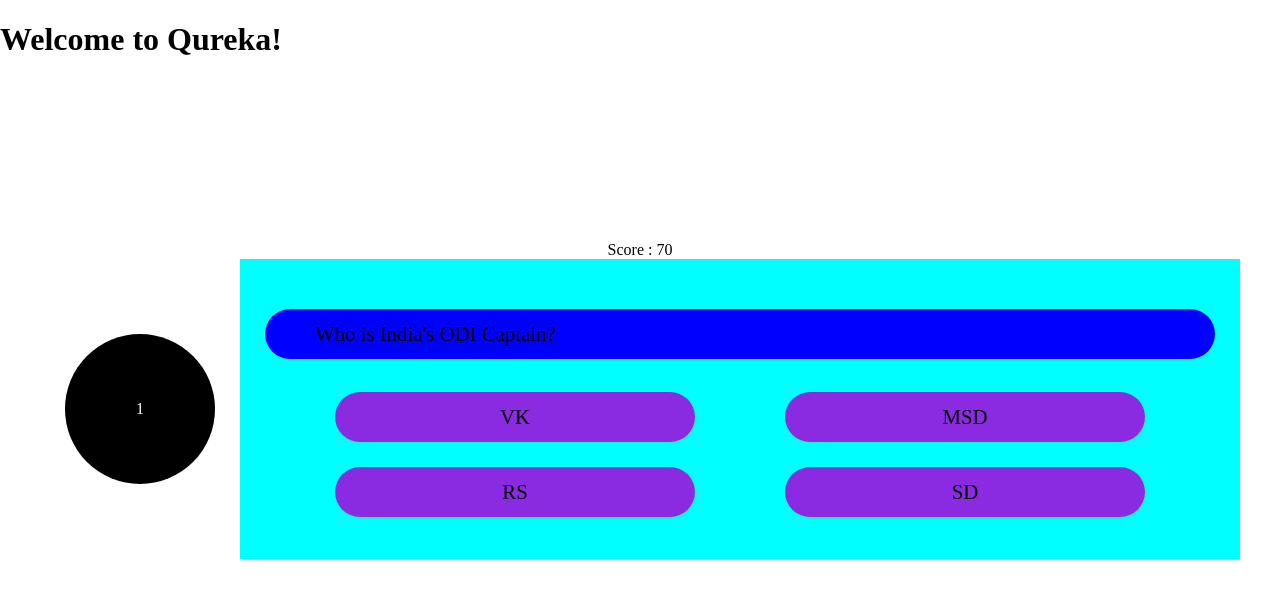
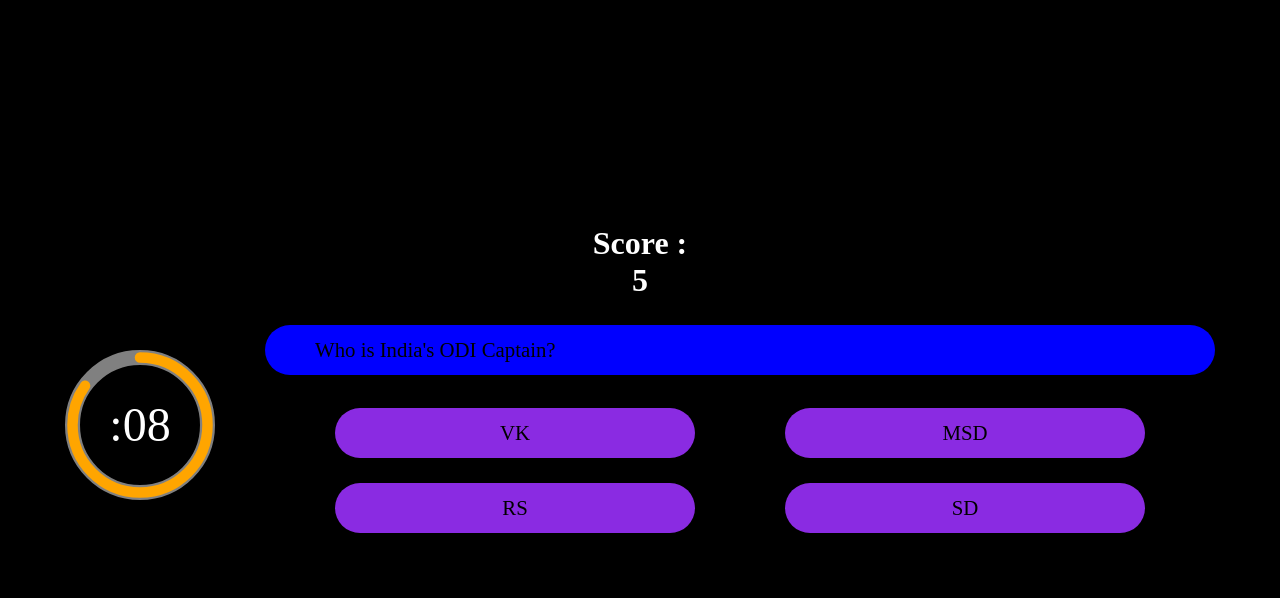
Before and after one commit to bangarusaivivek/Quizek, a plain HTML site: page index.html in a window 1280 px wide. Both pictures are taken after a click on the element "NaMo". Drawn offline with Linux system fonts and the light colour scheme.

Commit message:
added timer

```diff
--- /dev/null
+++ b/animated-timer.css
@@ -0,0 +1,65 @@
+/* set the containers height and width */
+.base-timer{
+    position:relative;
+    height:150px;
+    width:150px;
+}
+
+/* Removes SVG styling that would hide the time label */
+.base-timer__circle{
+    fill: none;
+    stroke: none;
+}
+
+/* The SVG path that displays the timers progress */
+.base-timer__path-elapsed{
+    stroke-width: 10px;
+    stroke: grey;
+}
+
+.base-timer__label{
+    position: absolute;
+    width: 150px;
+    height: 150px;
+
+    top: 0;
+    display: flex;
+    justify-content: center;
+    align-items: center;
+
+    font-size: 48px;
+    color: white;
+}
+
+.base-timer__path-remaining {
+    /* Just as thick as the original ring */
+    stroke-width: 7px;
+
+    /* Rounds the line endings to create a seamless circle */
+    stroke-linecap: round;
+
+    /* Makes sure the animation starts at the top of the circle */
+    transform: rotate(90deg);
+    transform-origin: center;
+
+    /* One second aligns with the speed of the countdown timer */
+    transition: 1s linear all;
+
+    /* Allows the ring to change color when the color value updates */
+    stroke: currentColor;
+  }
+
+  .base-timer__svg {
+    /* Flips the svg and makes the animation to move left-to-right */
+    transform: scaleX(-1);
+  }
+
+.base-timer__path-remaining.green{
+    color: rgb(65,184,131);
+}
+.base-timer__path-remaining.orange{
+    color: orange;
+}
+.base-timer__path-remaining.red{
+    color: red;
+}
--- /dev/null
+++ b/animated-timer.js
@@ -0,0 +1,179 @@
+
+const FULL_DASH_ARRAY = 283;
+//warning occurs at 10s
+const WARNING_THRESHOLD = 6;
+
+//Alert occurs at 5s
+const ALERT_THRESHOLD = 3;
+
+const COLOR_CODES ={
+    info:{
+        color:"green"
+    },
+    warning:{
+        color:"orange",
+        threshold:WARNING_THRESHOLD
+    },
+    alert:{
+        color:"red",
+        threshold:ALERT_THRESHOLD
+    }
+};
+
+let TIME_LIMIT =10;
+
+let timePassed = 0;
+let timeLeft = TIME_LIMIT;
+let timerInterval = null;
+let remainingPathColor = COLOR_CODES.info.color;
+
+
+
+function onTimesUp(){
+    clearInterval(timerInterval);
+
+}
+
+const startTimer = (flag) =>{
+    //console.log(TIME_LIMIT,timePassed,remainingPathColor)
+    //console.log(flag)
+    flag = false
+    document.getElementById("base-timer-label").innerHTML = formatTimeLeft(timeLeft);
+    timerInterval = setInterval(() => {
+        timePassed += 1;
+        timeLeft = TIME_LIMIT - timePassed
+        document.getElementById("base-timer-label").innerHTML = formatTimeLeft(timeLeft);
+        setCircleDasharray();
+        setRemainingPathColor(timeLeft)
+
+        if(timeLeft === 0){
+
+
+            startAgain(flag);
+
+        }
+    },1000);
+}
+
+function startAgain(flag){
+    console.log(flag)
+
+    onTimesUp()
+    //quiz.incrementQuestion();
+    if(flag === false){
+        return
+    }
+    if(quiz.currentQuestionIndex >= questions.length){
+        //onTimesUp()
+
+        return;
+    }
+    //console.log(quiz.currentQuestionIndex)
+
+    TIME_LIMIT =10;
+
+    timePassed = 0;
+    timeLeft = TIME_LIMIT;
+    timerInterval = null;
+    document.getElementById("base-timer-path-remaining")
+      .classList.remove("red");
+
+      document.getElementById("base-timer-path-remaining")
+      .classList.add(COLOR_CODES.info.color);
+    document.getElementById("base-timer-path-remaining")
+    .setAttribute("stroke-dasharray",283);
+    setTimeout(()=>{
+        play();
+    },500)
+
+
+    setTimeout(() => {
+        startTimer(flag)
+    }, 500);
+    // startTimer()
+
+}
+
+const formatTimeLeft = time => {
+    const minutes = Math.floor(time/60);
+
+    let seconds = time%60;
+
+    if(seconds < 10){
+        seconds = `0${seconds}`;
+    }
+
+    return `:${seconds}`;
+}
+
+
+
+
+function setRemainingPathColor(timeLeft){
+    const {alert,warning,info} = COLOR_CODES;
+
+    if(timeLeft <= alert.threshold){
+        document.getElementById("base-timer-path-remaining")
+        .classList.remove(warning.color);
+        document.getElementById("base-timer-path-remaining")
+        .classList.add(alert.color);
+    }
+    // If the remaining time is less than or equal to 10, remove the base color and apply the "warning" class.
+    else if (timeLeft <= warning.threshold) {
+    document
+      .getElementById("base-timer-path-remaining")
+      .classList.remove(info.color);
+    document
+      .getElementById("base-timer-path-remaining")
+      .classList.add(warning.color);
+  }
+}
+
+
+
+//Divivdes time left by the defined time limit
+function calculateTimeFraction(){
+    const rawTimeFraction = timeLeft/TIME_LIMIT;
+    return rawTimeFraction - (1/TIME_LIMIT)*(1-rawTimeFraction);
+}
+
+//Update the dasharray value as time passes starting with 283
+function setCircleDasharray(){
+    const circleDasharray = `${(
+        calculateTimeFraction() * FULL_DASH_ARRAY
+    ).toFixed(0)} 283`;
+    document.getElementById("base-timer-path-remaining")
+    .setAttribute("stroke-dasharray",circleDasharray);
+
+}
+
+
+
+
+
+
+document.getElementById("timer").innerHTML = `
+<div class="base-timer">
+    <svg class="base-timer__svg" viewBox="0 0 100 100" xmlns="http://www.w3.org/2000/svg">
+        <g class="base-timer__circle">
+            <circle class="base-timer__path-elapsed" cx="50" cy="50" r="45" />
+            <path
+                id="base-timer-path-remaining"
+                stroke-dasharray="283 283"
+                class="base-timer__path-remaining ${remainingPathColor}"
+                d = "
+                    M 50, 50
+                    m -45, 0
+                    a 45,45 0 1,0 90,0
+                    a 45,45 0 1,0 -90,0
+                "
+            ></path>
+        </g>
+    </svg>
+    <span id="base-timer-label" class = "base-timer__label">
+        ${formatTimeLeft(timeLeft)}
+    </span>
+</div>
+`;
+
+startTimer(flag);
--- a/app.js
+++ b/app.js
@@ -1,21 +1,28 @@
 
 let seconds=1;
-
+let options = document.querySelectorAll(".inner-options")
+let variable;
+let flag=false;
 
 const play = () => {
 
+    options.forEach((option) => {
+      option.classList.remove("greenselect")
+    })
 
 
 
     const currentQuizQuestion = quiz.questions[quiz.currentQuestionIndex];
-    console.log("currentQuizQuestion", currentQuizQuestion);
+
     document.getElementById("question").textContent = `${currentQuizQuestion.text}`;
+    console.log(flag)
+    for (let i = 0; i < currentQuizQuestion.choices.length; i++) {
+      const option = document.getElementById((i+1));
+      option.innerHTML = currentQuizQuestion.choices[i];
+      option.onclick = () => {
+        guess(currentQuizQuestion, currentQuizQuestion.choices[i],i+1,flag);
+      }
 
-    for (let i = 0; i < currentQuizQuestion.choices.length; i++) {
-      const option = document.getElementById("option" + (i + 1));
-      option.innerHTML = currentQuizQuestion.choices[i];
-      option.onclick = () =>
-        guess(currentQuizQuestion, currentQuizQuestion.choices[i]);
     }
     document.getElementById("score").textContent = "Score : " + quiz.score;
 
@@ -25,9 +32,14 @@ const play = () => {
 
 };
 
-  const guess = (question, choice) => {
-    quiz.guess(question, choice);
+const guess = (question, choice,selectedOption,flag) => {
+  quiz.guess(question, choice,selectedOption,flag);
+  (function(){
+    setTimeout(()=>{
       play();
+    },500)
+  })()
+
 };
 
 const questions = [
@@ -35,65 +47,46 @@ const play = () => {
       1,
       "Who is India’s Prime Minister?",
       ["NaMo", "RaGa", "SiMa", "ArKe"],
-      "NaMo"
+      1
     ),
     new CricketQuestion(
       2,
       "Who is India's ODI Captain?",
       ["VK", "MSD", "RS", "SD"],
-      "VK"
+      1
     ),
-    new Question(3, "1+2?", ["2", "3", "4", "5"], "3"),
+    new Question(3, "1+2?", ["2", "3", "4", "5"], 2),
     new PoliticalQuestion(
       4,
       "Current President of India?",
       ["RNK", "SJK", "SRK", "SK"],
-      "RNK"
+      1
     ),
     new CricketQuestion(
       5,
       "Highest run scorer in ODI?",
       ["SRT", "VK", "PK", "IP"],
-      "SRT"
+      1
     ),
     new CricketQuestion(
       6,
       "Highest wicket taker in Test",
       ["MM", "SW", "IP", "RPS"],
-      "MM"
+      1
     ),
-    new CricketQuestion(7, "First IPL winner", ["RR", "SRH", "DD", "CSK"], "RR"),
+    new CricketQuestion(7, "First IPL winner", ["RR", "SRH", "DD", "CSK"], 1),
     new PoliticalQuestion(
       8,
       "First PM of India",
       ["JLN", "LBS", "ABV", "NaMo"],
-      "JLN"
+      1
     ),
-    new Question(9, "1+8", ["2", "3", "4", "9"], "9"),
-    new Question(10, "1+9", ["2", "3", "4", "10"], "10")
+    new Question(9, "1+8", ["2", "3", "4", "9"], 4),
+    new Question(10, "1+9", ["2", "3", "4", "10"], 4)
 ];
 
 const quiz = new Quiz(questions);
 
-  // const clockStart = () => {
-  //   timerId = setInterval(() => {
 
-  //     document.getElementById("timer").textContent = `${(seconds++)%10 + 1 }` ;
-  //   }, 1000);
-
-  //   timeInterval = setInterval(() => {
-  //     //console.log("seconds", seconds);
-
-  //     if(quiz.currentQuestionIndex === questions.length){
-  //       clearInterval(timeInterval)
-  //       clearInterval(timerId)
-  //     }
-  //     else{
-  //       quiz.incrementQuestion();
-  //       play()
-  //     }
-
-  //   }, 10000);
-  // };
 
 play()
--- a/index.html
+++ b/index.html
@@ -4,6 +4,7 @@
     <meta charset="utf-8" />
     <title></title>
     <link rel="stylesheet" href="quizek.css">
+    <link rel="stylesheet" href="animated-timer.css">
   </head>
   <body>
     <h1>Welcome to Qureka!</h1>
@@ -11,15 +12,15 @@
       <div id="score"></div>
       <div class="inner-container">
         <div class="timer-container">
-          <div class="timer" id="timer">1</div>
+          <div class="timer" id="timer"></div>
         </div>
         <div class="question-container">
             <p id="question"></p>
             <div class="options">
-              <div id="option1" class="inner-options"></div>
-              <div id="option2" class="inner-options"></div>
-              <div id="option3" class="inner-options"></div>
-              <div id="option4" class="inner-options"></div>
+              <div id="1" class="inner-options"></div>
+              <div id="2" class="inner-options"></div>
+              <div id="3" class="inner-options"></div>
+              <div id="4" class="inner-options"></div>
             </div>
         </div>
 
@@ -33,6 +34,7 @@
     <script src="question.js" type="text/javascript"></script>
     <script src="quizcontroller.js" type="text/javascript"></script>
     <script src="app.js" type="text/javascript"></script>
+    <script src="animated-timer.js" type="text/javascript"></script>
 
 
     </script>
--- a/question.js
+++ b/question.js
@@ -9,15 +9,20 @@ function Question(id, text, choices, answer) {
   this.choices = choices;
   this.answer = answer;
 
-  let isCorrectAnswer = choice => {
-    console.log("choice, answer", choice, this.answer);
-    return choice === this.answer;
+  let isCorrectAnswer = (choice,selectedOption) => {
+    console.log("i am in isCorrectAns")
+    console.log(`${selectedOption}`)
+
+    return selectedOption === this.answer;
   };
 
-  this.calculateScore = choice => {
-      const isCorrect = isCorrectAnswer(choice);
-      console.log("question", isCorrect ? 10 : 0);
-      return isCorrect ? 10 : 0;
+  this.calculateScore = (choice,selectedOption,time) => {
+      const isCorrect = isCorrectAnswer(choice,selectedOption);
+      let ans = this.answer
+      //console.log("question", isCorrect ? 10 : 0);
+      console.log(timeLeft)
+      document.getElementById(this.answer).classList.add("greenselect")
+      return isCorrect ? time : 0
   };
 }
 
@@ -26,15 +31,18 @@ extend(CricketQuestion, Question);
 function CricketQuestion(id, text, choices, answer) {
   Question.apply(this, [id, text, choices, answer]);
 
-  let isCorrectAnswer = choice => {
-    return choice === this.answer;
+  let isCorrectAnswer = (choice,selectedOption) => {
+    console.log(`${selectedOption}`)
+    return selectedOption === this.answer;
   };
   let difficultyFactor = 5;
 
-  this.calculateScore = choice => {
-    const isCorrect = isCorrectAnswer(choice);
-    console.log("CricketQuestion", isCorrect ? difficultyFactor * 10 : 0);
-    return isCorrect ? difficultyFactor * 10 : 0;
+  this.calculateScore = (choice,selectedOption,time) => {
+    const isCorrect = isCorrectAnswer(choice,selectedOption);
+    //console.log("CricketQuestion", isCorrect ? difficultyFactor * 10 : 0);
+    console.log(timeLeft)
+    document.getElementById(this.answer).classList.add("greenselect")
+    return isCorrect ? time : 0
   };
 }
 
@@ -43,15 +51,20 @@ extend(PoliticalQuestion, Question);
 function PoliticalQuestion(id, text, choices, answer) {
   Question.apply(this, [id, text, choices, answer]);
 
-  let isCorrectAnswer = choice => {
-    return choice === this.answer;
+  let isCorrectAnswer = (choice,selectedOption) => {
+    console.log("i am in isCorrectAns")
+    console.log(`${selectedOption}`)
+
+    return selectedOption === this.answer;
   };
 
   let difficultyFactor = 7;
 
-  this.calculateScore = choice => {
-    const isCorrect = isCorrectAnswer(choice);
-    console.log("PoliticalQuestion", isCorrect ? difficultyFactor * 10 : 0);
-    return isCorrect ? difficultyFactor * 10 : 0;
+  this.calculateScore = (choice,selectedOption,time) => {
+    const isCorrect = isCorrectAnswer(choice,selectedOption);
+    //console.log("PoliticalQuestion", isCorrect ? difficultyFactor * 10 : 0);
+    console.log(timeLeft)
+    document.getElementById(this.answer).classList.add("greenselect")
+    return isCorrect ? time : 0
   };
 }
--- a/quizcontroller.js
+++ b/quizcontroller.js
@@ -1,3 +1,4 @@
+
 function Quiz(questions) {
     this.questions = questions;
     this.currentQuestionIndex = 0;
@@ -7,16 +8,24 @@ function Quiz(questions) {
       this.currentQuestionIndex++;
     };
 
-    this.guess = function(question, choice) {
+    this.guess = function(question, choice,selectedOption,flag) {
       /*The calculate score is called for the specific question type. Such is
        * the beauty of polymorphism. */
-      this.score += question.calculateScore(choice);
 
-      // clearInterval(timerId)
-      // clearInterval(timeInterval)
-      // seconds=1;
-      this.incrementQuestion();
+      let time = timeLeft
+      let getScore = question.calculateScore(choice,selectedOption,time);
+      console.log(getScore)
+      if(getScore === 0){
+        flag = false
+        //endGame()
+        startAgain(flag)
+        return
 
-      // clockStart();
+      }
+      flag = true
+      this.score += getScore
+      this.incrementQuestion()
+      startAgain(flag);
+
     };
   }
--- a/quizek.css
+++ b/quizek.css
@@ -6,6 +6,7 @@ body{
     margin: 0;
     height: 100vh;
     width: 100vw;
+    background-color: black;
 }
 .main-container{
     height: 80%;
@@ -24,7 +25,7 @@ body{
     width: 100%;
 
     display: flex;
-    background-color: aqua;
+
     align-items: center;
     flex-direction: column;
     justify-content: center;
@@ -38,17 +39,7 @@ body{
     align-items: center;
 
 }
-.timer{
-    display: flex;
-    height: 150px;
-    width:150px;
-    border-radius: 50%;
-    background-color: black;
-    color: white;
-    justify-content: center;
-    align-items: center;
 
-}
 #question{
     width: 95%;
     display: flex;
@@ -82,3 +73,15 @@ body{
     cursor: pointer;
 
 }
+
+.greenselect{
+    background-color: green;
+}
+#score{
+    height: 50px;
+    width: 100px;
+    color: white;
+    font-size: 2rem;
+    font-weight: 700;
+    text-align: center;
+}
```
Also changed, not shown: animated.html (added, +13 -0 lines). Lines whose indentation alone changed are shown as unchanged.
